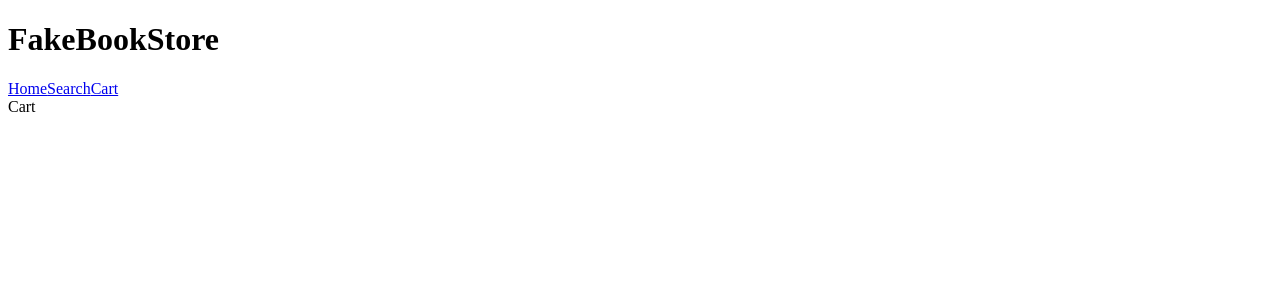
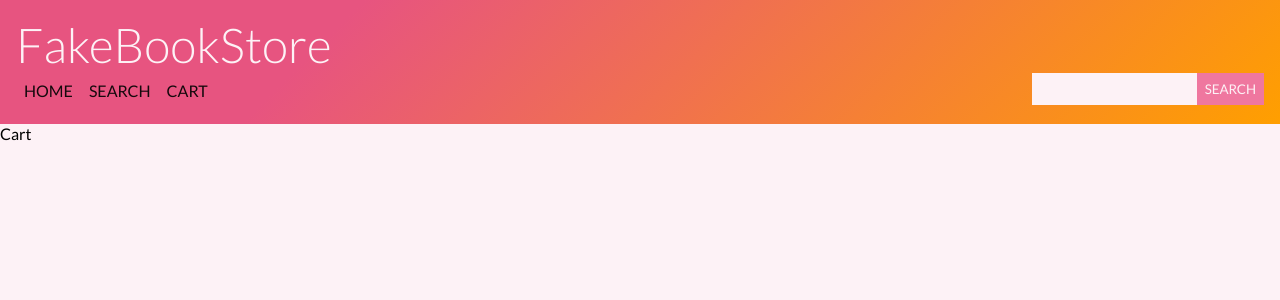
Before and after one commit to Kamisia/fake-book-store, a React (Vite) app: page /cart in a window 1280 px wide. Shown: the top 300 px of the page. Built offline with nearby package versions, Linux system fonts and the light colour scheme.

Commit message:
modified:   src/components/Header.jsx 	modified:   src/index.css

```diff
--- a/src/components/Header.jsx
+++ b/src/components/Header.jsx
@@ -4,10 +4,15 @@ const Header = () => {
   return (
     <div className="header">
       <h1>FakeBookStore</h1>
-      <div className="nav-container">
-        <Navbar />
+      <div className="menu-content">
+        <div className="nav-container">
+          <Navbar />
+        </div>
+        <div className="quick-search">
+          <input></input>
+          <button>Search</button>
+        </div>
       </div>
-      {/*Szybkie wyszukiwanie */}
     </div>
   );
 };
--- a/src/index.css
+++ b/src/index.css
@@ -23,3 +23,68 @@
   /*TRANSITION*/
   --transition: 0.3s ease-in-out all;
 }
+* {
+  margin: 0;
+  padding: 0;
+  box-sizing: border-box;
+  font-family: "Lato";
+}
+html {
+  font-size: 100%;
+  background-color: var(--withe-color);
+  height: 100%;
+}
+
+/*Header*/
+
+.header {
+  background-color: #ff9f00;
+  background-image: linear-gradient(315deg, #ff9f00 0%, #e75480 74%);
+  width: 100%;
+  padding: 1rem;
+}
+.header h1 {
+  color: var(--withe-color);
+  font-weight: 300;
+  font-size: 3rem;
+}
+.menu-content {
+  display: flex;
+  justify-content: space-between;
+}
+
+.nav-link {
+  text-decoration: none;
+  color: var(--black-color);
+  margin-right: 1rem;
+
+  transition: var(--transition);
+}
+.nav-link:hover {
+  color: var(--withe-color);
+}
+
+.quick-search input,
+.quick-search button,
+.nav-container {
+  padding: 0.5rem;
+}
+.quick-search button,
+.nav-link {
+  text-transform: uppercase;
+}
+.quick-search button {
+  background-color: var(--lighter-main-color);
+  color: var(--withe-color);
+  border: none;
+  transition: var(--transition);
+  cursor: pointer;
+}
+.quick-search button:hover {
+  background-color: var(--darker-main-color);
+}
+.quick-search input {
+  border: none;
+  background-color: var(--withe-color);
+  cursor: pointer;
+}
```
